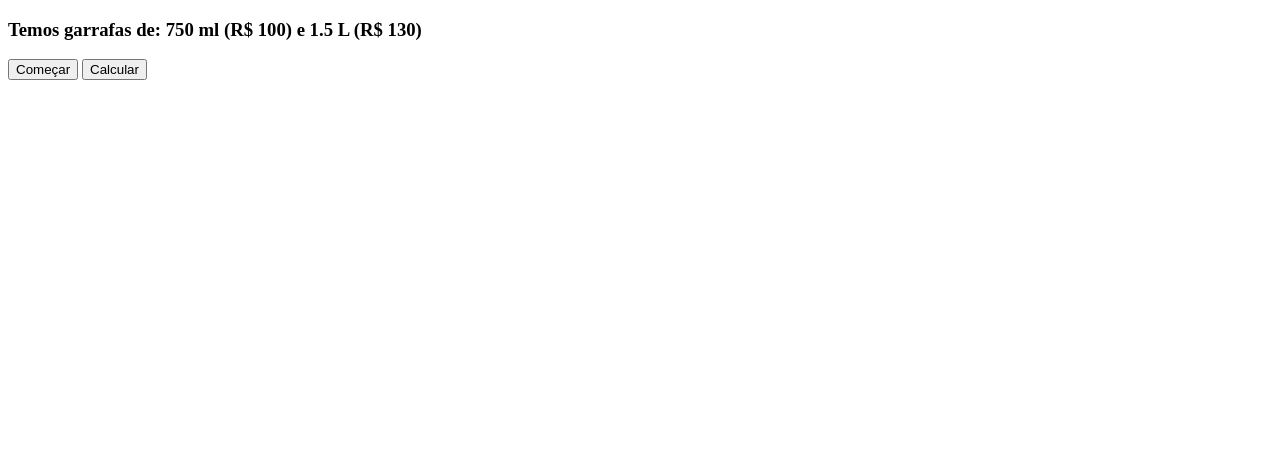
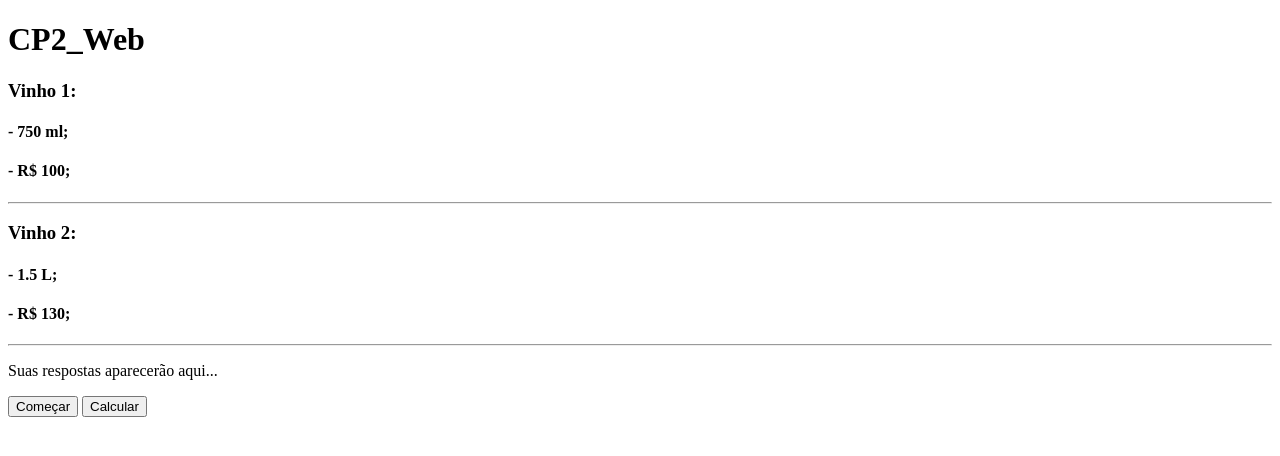
Before and after one commit to sampaiopedroh/CP2_Web, a plain HTML site: page CP2_Web/index.html in a window 1280 px wide. Drawn offline with Linux system fonts and the light colour scheme.

Commit message:
Finalizando

```diff
--- a/CP2_Web/index.html
+++ b/CP2_Web/index.html
@@ -6,7 +6,17 @@
     <title>CP2_Web</title>
 </head>
 <body>
-    <h3 id="texto">Temos garrafas de: 750 ml (R$ 100) e 1.5 L (R$ 130)</h3>
+    <h1>CP2_Web</h1>
+    <h3>Vinho 1:</h3>
+    <h4>- 750 ml;</h4>
+    <h4>- R$ 100;</h4>
+    <hr>
+    <h3>Vinho 2:</h3>
+    <h4>- 1.5 L;</h4>
+    <h4>- R$ 130;</h4>
+    <hr>
+
+    <p id="texto">Suas respostas aparecerão aqui...</p>
     <button onclick="comecar()">Começar</button>
     <button onclick="calcularGarrafas()">Calcular</button>
 
--- a/CP2_Web/script.js
+++ b/CP2_Web/script.js
@@ -23,5 +23,5 @@ function calcularGarrafas() {
     let calVinho1 = Math.ceil(cal / mlVinho1);
     let calVinho2 = Math.ceil(cal / mlVinho2);
 
-    texto.innerHTML = `Você precisará de ${calVinho1} garrafas do vinho 1 com ${mlVinho1} ml, no valor total de R$${calVinho1 * precoVinho1}\nOu ${calVinho2} garrafas do vinho 2 com ${mlVinho2/1000} L, no valor total de R$${calVinho2 * precoVinho2}\nPara os ${cal} ml's totais.`;
+    texto.innerHTML = `<p>Você precisará de ${calVinho1} garrafas do vinho 1 com ${mlVinho1} ml, no valor total de R$${calVinho1 * precoVinho1}.</p><p>Ou ${calVinho2} garrafas do vinho 2 com ${mlVinho2/1000} L, no valor total de R$${calVinho2 * precoVinho2}</p><p>Para os ${cal} ml totais.</p>`;
 }
```
Also changed, not shown: 1 other file.
